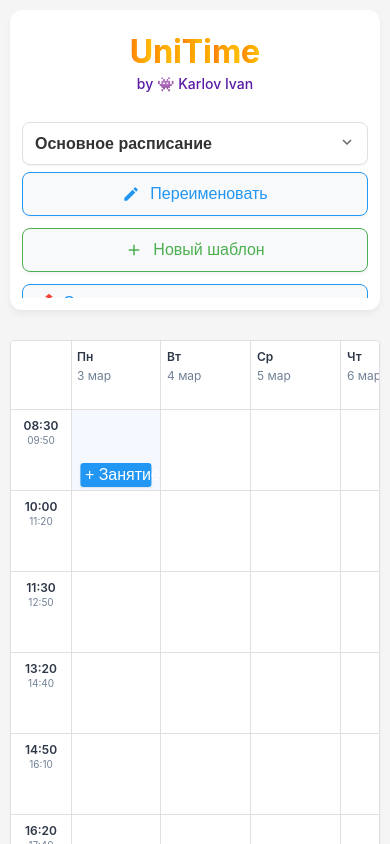
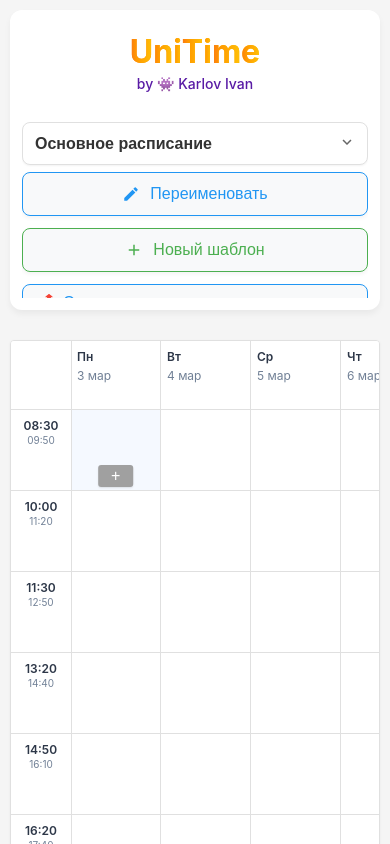
Before and after one commit to DaEtoJostka/unitime, a React (Vite) app: page / in a window 390 px wide. Both pictures are taken after a click on the element 116 px from the left and 450 px from the top of the page. Built offline with nearby package versions, Linux system fonts and the light colour scheme.

Commit message:
Adjust styles in Timetable component for improved mobile responsiveness, including button size, padding, and background color changes. Simplify button text for mobile view.

```diff
--- a/src/components/Timetable.tsx
+++ b/src/components/Timetable.tsx
@@ -299,7 +299,7 @@ const CoursesContainer = styled.div<{ $isCurrent?: boolean; $isFirstDay?: boolea
     gap: 3px;
 
     &.tapped {
-      padding-bottom: 22px;
+      padding-bottom: 20px;
       background: ${props => props.$isCurrent ? '#d4e9fc' : '#f5f9ff'};
 
       .add-button {
@@ -344,25 +344,26 @@ const AddButton = styled.button`
   }
 
   @media (max-width: 768px) {
-    font-size: 0.65em;
-    padding: 3px 5px;
+    font-size: 0.55em;
+    padding: 2px 4px;
     width: auto;
-    min-width: 50%;
-    max-width: 80%;
+    min-width: 40%;
+    max-width: 70%;
     left: 50%;
     transform: translateX(-50%);
     bottom: 3px;
     font-weight: 500;
-    background: #2196f3;
+    background: #a0a0a0;
     color: white;
     border-radius: 3px;
     box-shadow: 0 1px 2px rgba(0, 0, 0, 0.1);
     opacity: 0;
     visibility: hidden;
     white-space: nowrap;
+    letter-spacing: -0.2px;
 
     &:active {
-      background: #1976d2;
+      background: #888888;
       transform: translateX(-50%) translateY(1px);
     }
   }
@@ -619,7 +620,7 @@ export const Timetable: React.FC<TimetableProps> = ({
                               onAddCourse?.(timeSlot, dayIndex);
                             }}
                           >
-                            {isMobile ? "+ Занятие" : "+ Добавить занятие"}
+                            {isMobile ? "+" : "+ Добавить занятие"}
                           </AddButton>
                         </DropTarget>
                       );
```
